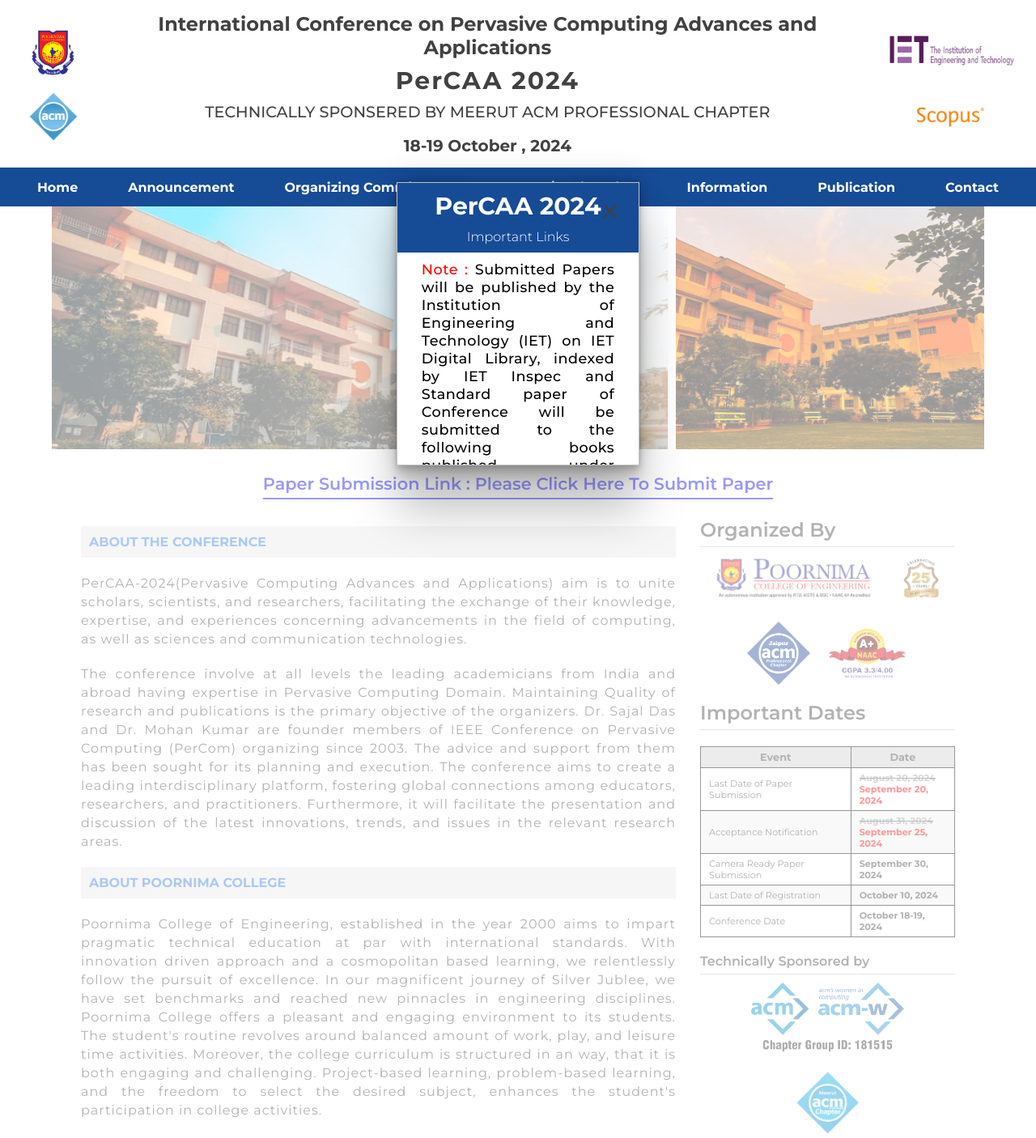
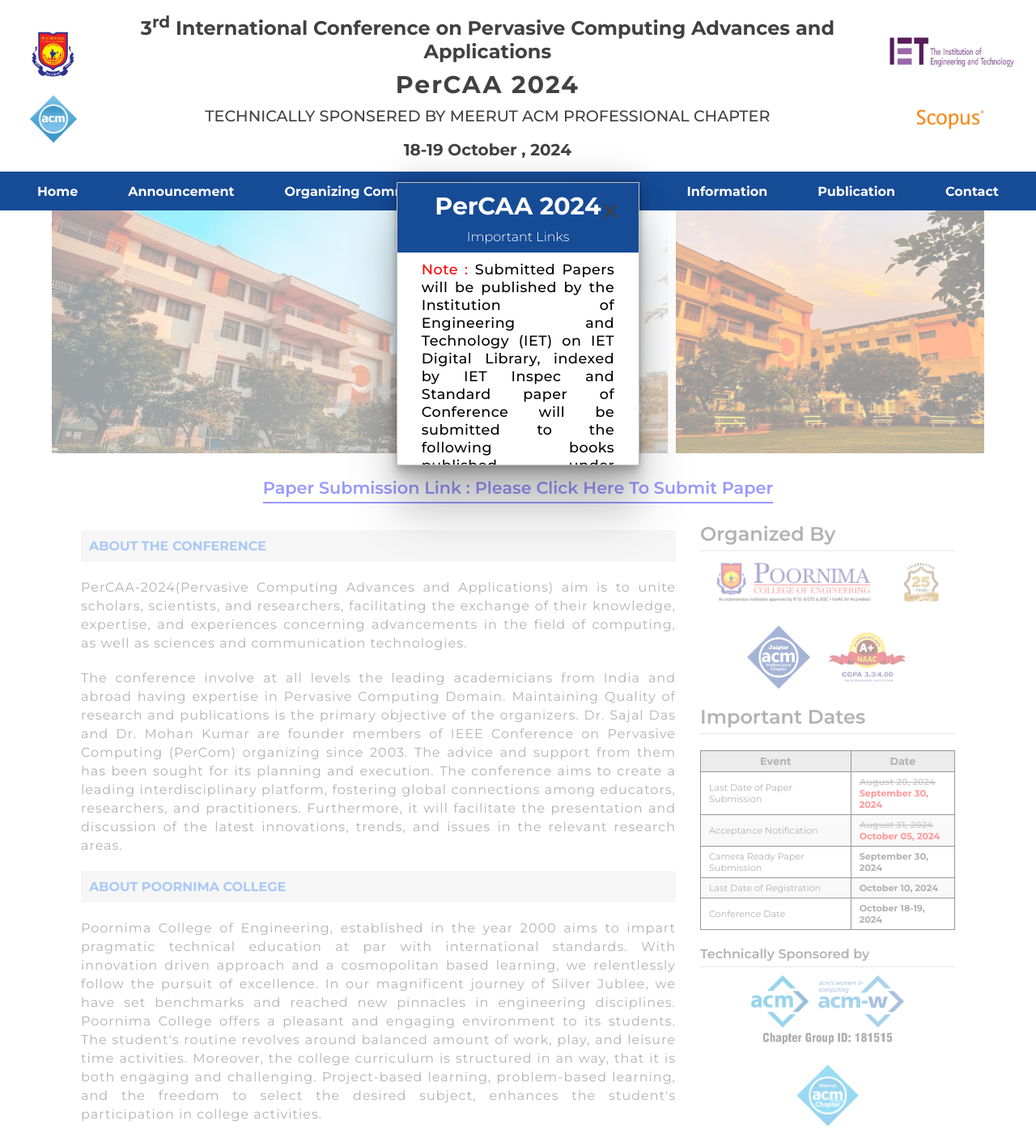
Before and after one commit to lakhan06/PerCAA, a React (Vite) app: page / in a window 1280 px wide. Shown: the top 1406 px of the page at 81% size. Built offline with nearby package versions, Linux system fonts and the light colour scheme; the HTML template or start-up script is replaced by a standard one.

Commit message:
changes-made

```diff
--- a/src/components/ImportantDates/ImportantDates.jsx
+++ b/src/components/ImportantDates/ImportantDates.jsx
@@ -3,8 +3,8 @@
 import Footer from "../Footer/Footer";
 const ImportantDates = () => {
     const dates = [
-        { event: "Last Date of Paper Submission", date: ['August 20, 2024', 'September 20, 2024'] },
-        { event: "Acceptance Notification", date: ['August 31, 2024', 'September 25, 2024'] },
+        { event: "Last Date of Paper Submission", date: ['August 20, 2024', 'September 30, 2024'] },
+        { event: "Acceptance Notification", date: ['August 31, 2024', 'October 05, 2024'] },
         { event: "Camera Ready Paper Submission", date: ['September 30, 2024'] },
         { event: "Last Date of Registration", date: ['October 10, 2024'] },
         { event: "Conference Date", date: ['October 18-19, 2024'] },
--- a/src/components/RightContent/RightContent.jsx
+++ b/src/components/RightContent/RightContent.jsx
@@ -12,8 +12,8 @@
 const RightContent = () => {
     // { event: "Acceptance Notification", date: '<span className="cut">August 31, 2024</span> September 15, 2024'},
     const dates = [
-        { event: "Last Date of Paper Submission", date: ['August 20, 2024', 'September 20, 2024'] },
-        { event: "Acceptance Notification", date: ['August 31, 2024', 'September 25, 2024'] },
+        { event: "Last Date of Paper Submission", date: ['August 20, 2024', 'September 30, 2024'] },
+        { event: "Acceptance Notification", date: ['August 31, 2024', 'October 05, 2024'] },
         { event: "Camera Ready Paper Submission", date: ['September 30, 2024'] },
         { event: "Last Date of Registration", date: ['October 10, 2024'] },
         { event: "Conference Date", date: ['October 18-19, 2024'] },
--- a/src/components/topComp/TopComp.jsx
+++ b/src/components/topComp/TopComp.jsx
@@ -15,7 +15,7 @@
         </div>
         <div className="top-head">
           {/* <div className='top-line'>International Conference on Pervasive Computing Advances and Applications</div> */}
-          <div className="topmarquee">International Conference on Pervasive Computing Advances and Applications</div>
+          <div className="topmarquee">3<sup>rd</sup> International Conference on Pervasive Computing Advances and Applications</div>
           <div className='top-line percaa'>PerCAA 2024</div>
           <div className='sponsor'>TECHNICALLY SPONSERED BY MEERUT ACM PROFESSIONAL CHAPTER</div>
           <div className='top-line'> 18-19 October , 2024 </div>
```
